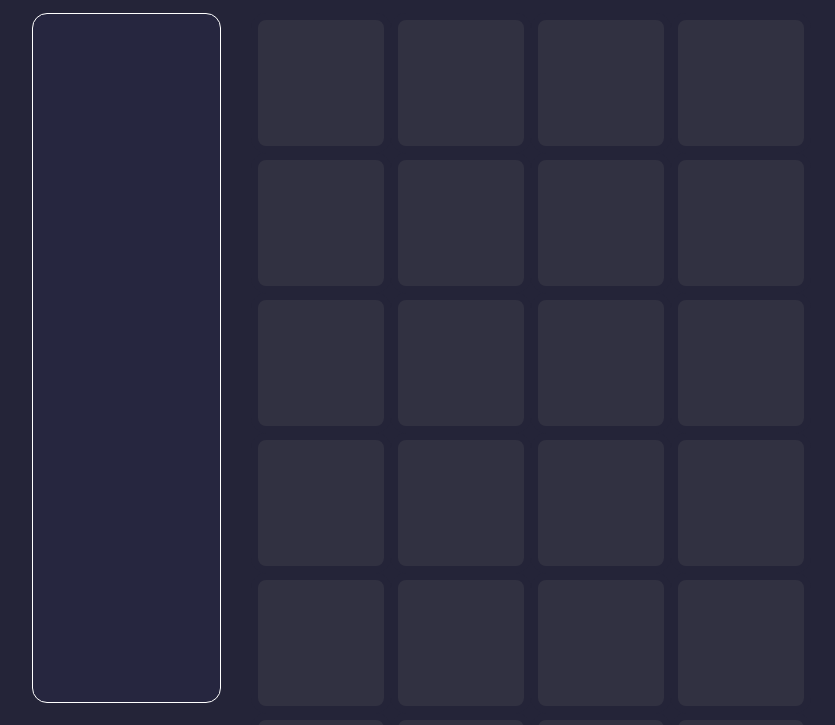
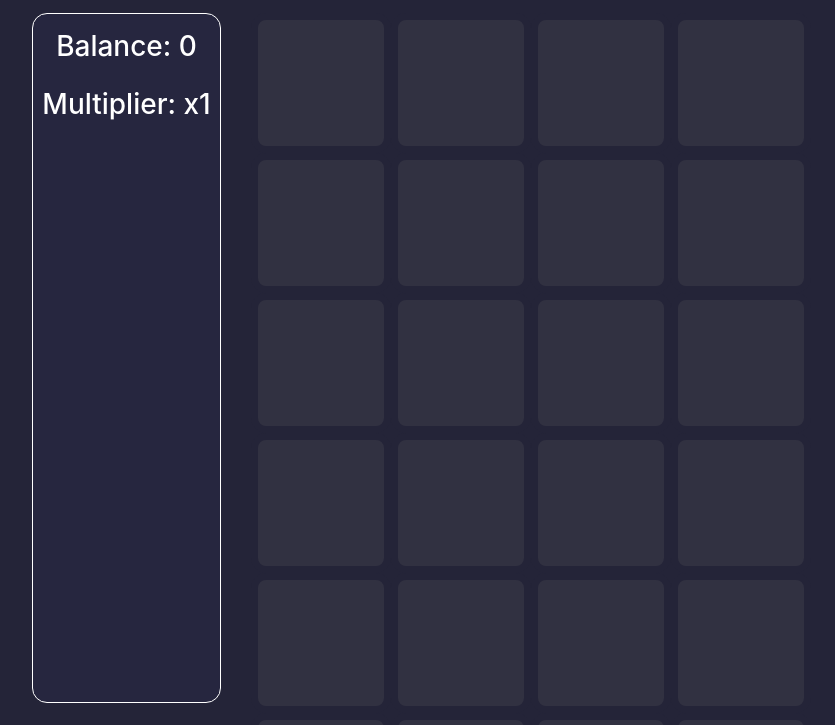
Before and after one commit to Didz-1/stake-mines-replica, a plain HTML site: page index.html in a window 1280 px wide. Shown: the part 75-800 px from the top of the page, without its empty margins (186-1021 px from the left). Drawn offline with nearby package versions, Linux system fonts and the light colour scheme.

Commit message:
multiplier working

```diff
--- a/index.html
+++ b/index.html
@@ -26,7 +26,10 @@
         <div class="col-2"></div>
 
         <div class="col-2 d-flex justify-content-center">
-            <div class="settings-panel"></div>
+            <div class="settings-panel">
+                <div class="balance mt-3"></div>
+                <div class="multiplier mt-3"></div>
+            </div>
         </div>
 
         <div class="col-6 d-flex justify-content-center">
--- a/index.js
+++ b/index.js
@@ -1,7 +1,9 @@
 const rows = 5;
 const columns = 5;
-//let board = [];
 let board = {};
+let currentBalance = 0;
+let mines = 1;
+let diamonds = 0;
 
 
 
@@ -9,18 +11,27 @@ let board = {};
 function startGame() {
     //create the board
     for (let r=0; r<rows; r++) {
-        //let row = [];
         for (let c=0; c<columns; c++) {
             let tile = document.createElement("div");
             tile.id = r.toString() + "-" + c.toString();
             tile.classList = "unchecked tile"
             document.querySelector(".grid").append(tile);
-            //row.push(`${r.toString()}-${c.toString()}`);
             board[`${r.toString()}-${c.toString()}`] = false;
         }
-        //board.push(row);
     }
     console.log(board);
+
+
+
+    //set balance
+    let wallet = document.querySelector(".balance");
+    let walletBalance = document.createElement("h3");
+    walletBalance.textContent = `Balance: ${currentBalance}`;
+    wallet.appendChild(walletBalance);
+
+    setMultiplier(1);
+
+
 }
 startGame();
 
@@ -68,6 +79,11 @@ document.addEventListener("DOMContentLoaded", function() {
 
                     e.classList.remove("unchecked");
                     e.classList.add("checked");
+
+                    //update multiplier
+                    diamonds++;
+                    const multiplier = (calculateMultiplier(mines, diamonds)).toFixed(2);
+                    updateMultiplier(multiplier);
                 }
             }
 
@@ -80,3 +96,35 @@ document.addEventListener("DOMContentLoaded", function() {
         });
     });
 });
+
+
+
+//multiplier calc
+function nCr(n, r) {
+    const factorial = (num) => (num <= 1 ? 1 : num * factorial(num - 1));
+    return factorial(n) / (factorial(r) * factorial(n - r));
+}
+
+function calculateMultiplier(mines, diamonds) {
+    const houseEdge = 0.01;
+    return (1 - houseEdge) * nCr(25, diamonds) / nCr(25 - mines, diamonds);
+}
+
+
+
+
+//set multiplier
+function setMultiplier(currentMultiplier) {
+    let multiplier = document.querySelector(".multiplier");
+    let multiplierNum = document.createElement("h3");
+    multiplierNum.classList.add("multiplier-num");
+    multiplierNum.textContent = `Multiplier: x${currentMultiplier}`;
+    multiplier.appendChild(multiplierNum);
+}
+
+//update multiplier
+function updateMultiplier(currentMultiplier) {
+    let multiplier = document.querySelector(".multiplier-num");
+    multiplier.textContent = `Multiplier: x${currentMultiplier}`;
+
+}
--- a/style.css
+++ b/style.css
@@ -24,10 +24,11 @@ body {
     width: 100%;
     height: 690px;
     display: flex;
-    justify-content: center;
+    flex-direction: column;
     align-items: center;
     border: 1px solid white;
     border-radius: 15px;
+    color: white;
 }
 
 .grid div {
```
